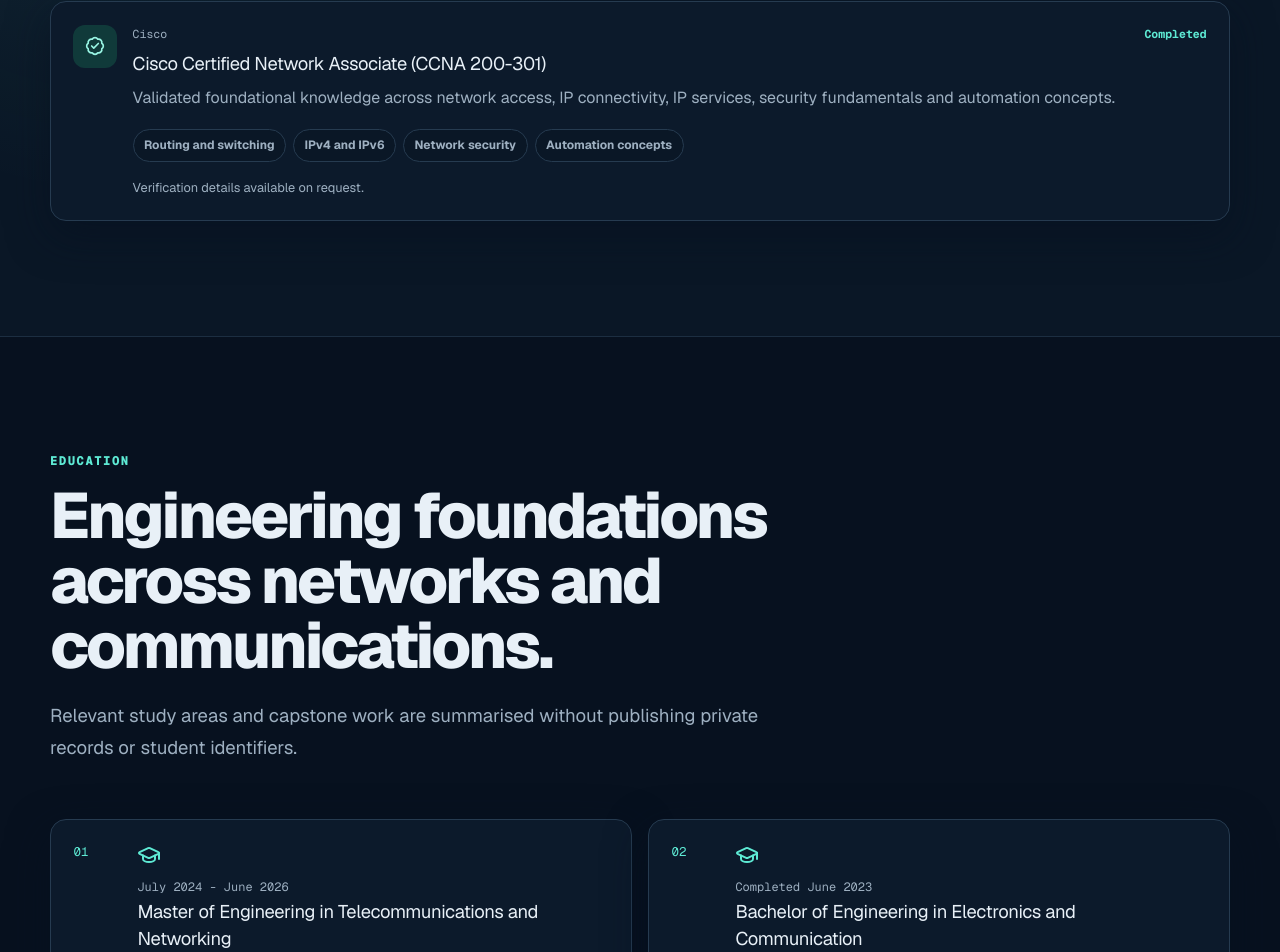
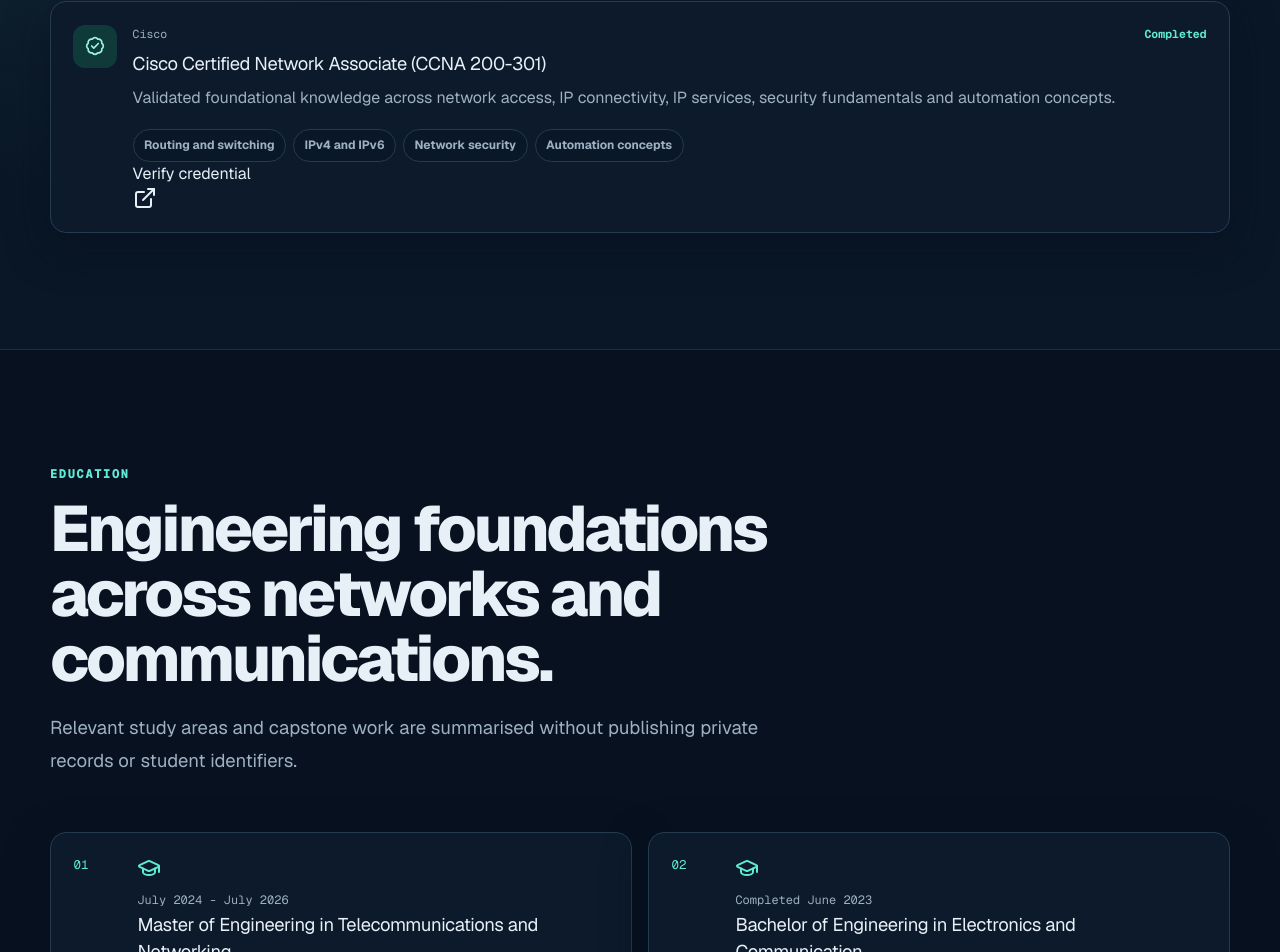
Before and after one commit to NiharMajalikar/homelab-portfolio, a Next.js app: page / in a window 1280 px wide. Shown: the part 7331-8283 px from the top of the page. Built offline with nearby package versions, Linux system fonts and the light colour scheme; no server answers.

Commit message:
Update graduation date and CCNA credential

```diff
--- a/data/certifications.ts
+++ b/data/certifications.ts
@@ -5,6 +5,8 @@
     name: "Cisco Certified Network Associate (CCNA 200-301)",
     issuer: "Cisco",
     status: "Completed",
+    verificationUrl:
+      "https://www.credly.com/badges/c01cf4bb-4080-455e-8969-9b36723ec503/public_url",
     description:
       "Validated foundational knowledge across network access, IP connectivity, IP services, security fundamentals and automation concepts.",
     skills: [
--- a/data/education.ts
+++ b/data/education.ts
@@ -5,7 +5,7 @@
     qualification: "Master of Engineering in Telecommunications and Networking",
     institution: "La Trobe University",
     location: "Melbourne, Australia",
-    period: "July 2024 - June 2026",
+    period: "July 2024 - July 2026",
     summary:
       "Postgraduate engineering study focused on modern networks, telecommunications planning, infrastructure and applied research.",
     focusAreas: [
```
